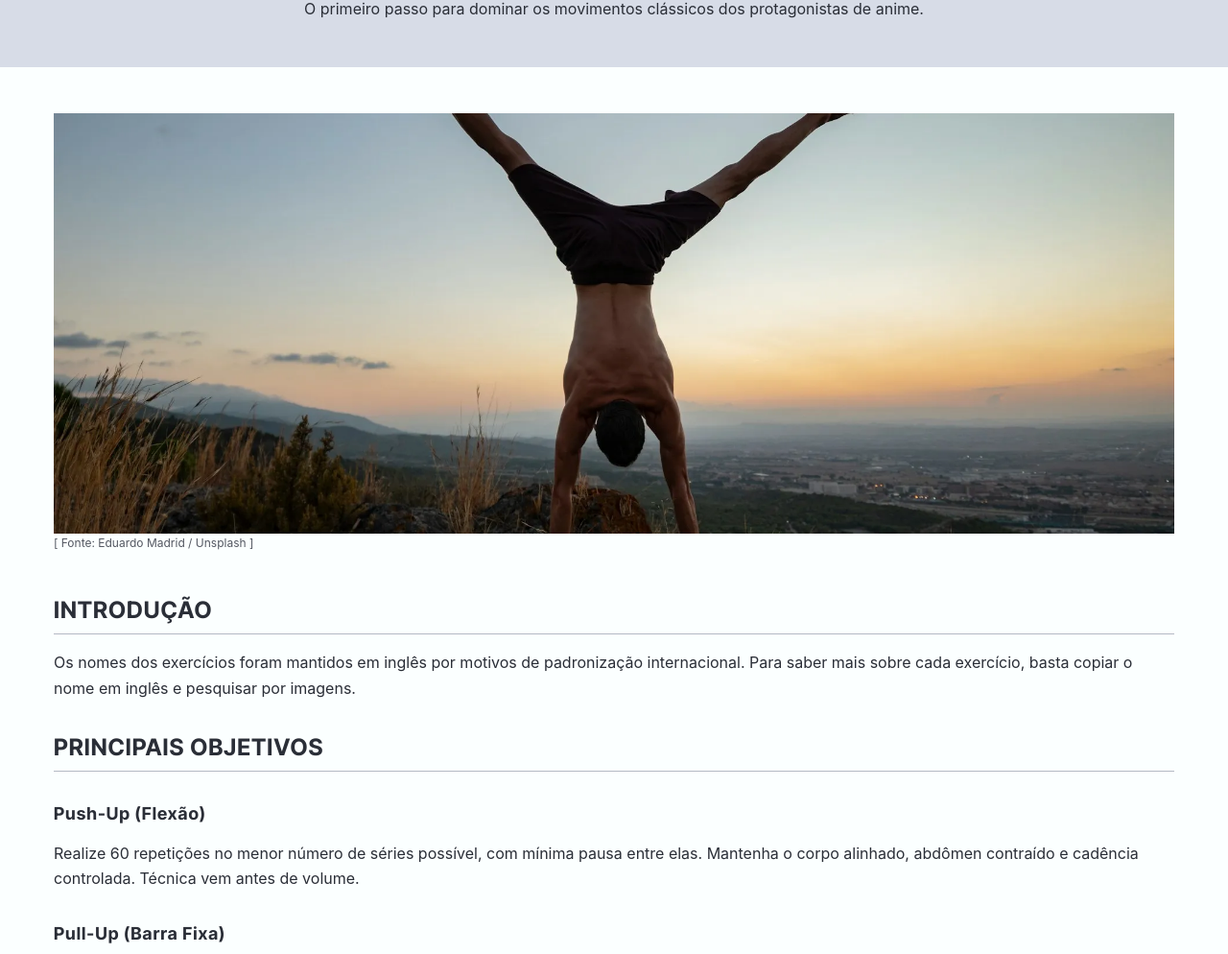
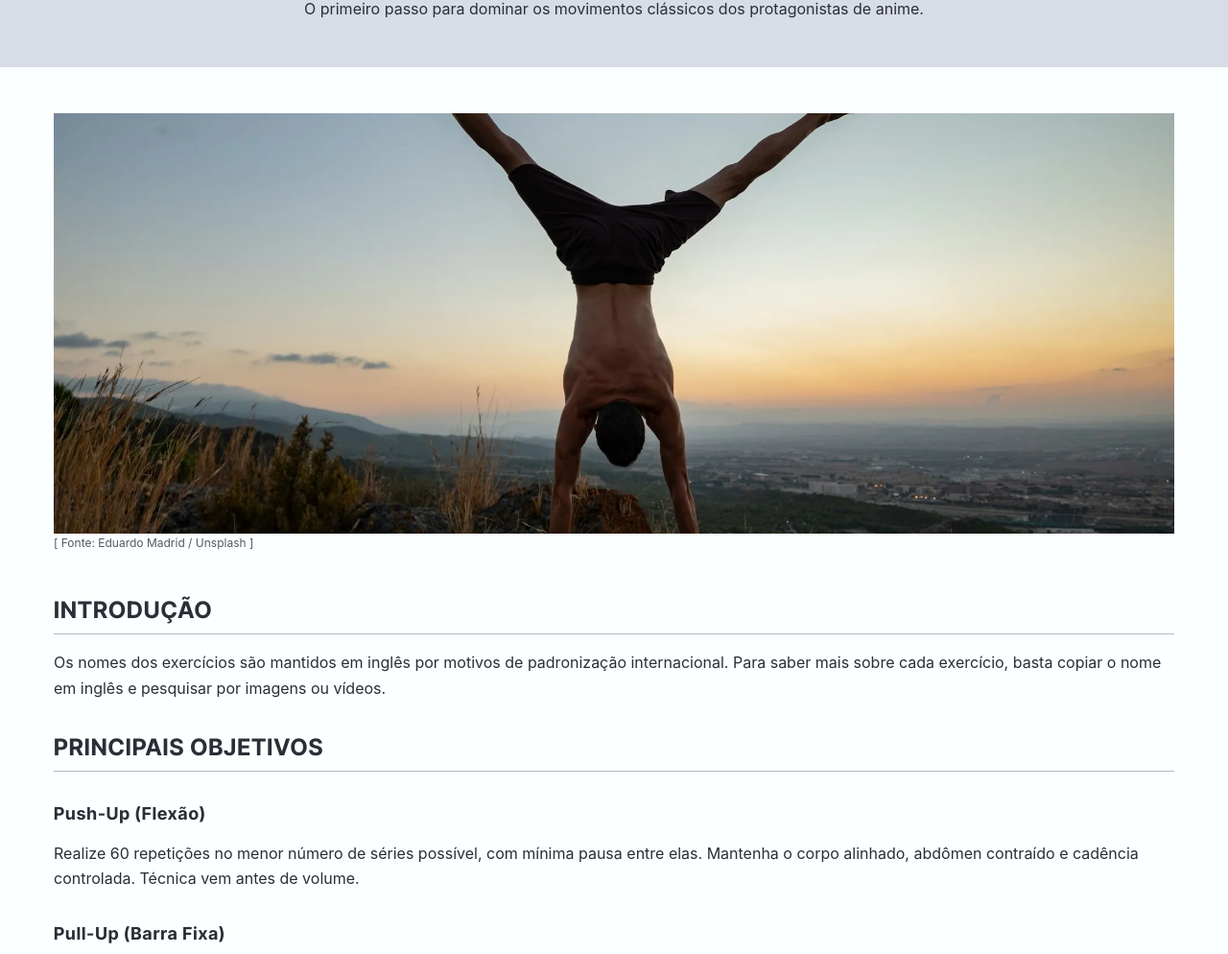
Before and after one commit to robson-niemeyer/robson-niemeyer.github.io, a website: page calisthenics-training-for-beginners/index.html in a window 1280 px wide. Shown: the part 103-1097 px from the top of the page at 96% size. Drawn offline with Linux system fonts and the light colour scheme; a web font is replaced by a local one.

Commit message:
Style: introduction details

```diff
--- a/calisthenics-training-for-beginners/index.html
+++ b/calisthenics-training-for-beginners/index.html
@@ -30,10 +30,10 @@ de capa" />
         <section>
         <section id="introdução" class="subsection">
         <h2>Introdução</h2>
-        <p>Os nomes dos exercícios foram mantidos em inglês por motivos
-        de padronização internacional. Para saber mais sobre cada
-        exercício, basta copiar o nome em inglês e pesquisar por
-        imagens.</p>
+        <p>Os nomes dos exercícios são mantidos em inglês por motivos de
+        padronização internacional. Para saber mais sobre cada
+        exercício, basta copiar o nome em inglês e pesquisar por imagens
+        ou vídeos.</p>
         </section>
         <section id="principais-objetivos" class="subsection">
         <h2>Principais Objetivos</h2>
```
Also changed, not shown: src/calisthenics-training-for-beginners.md (+1 -1 lines).
